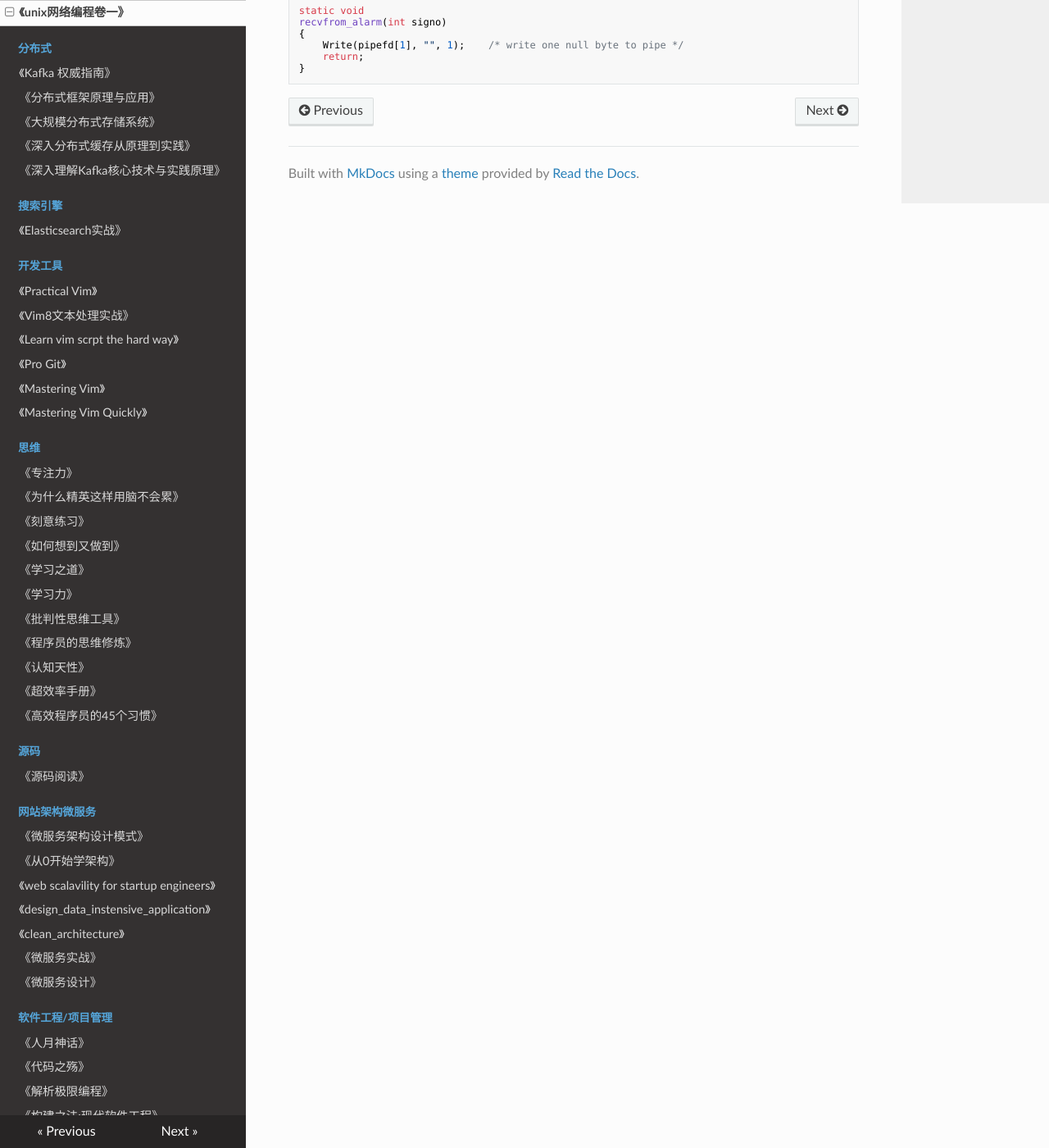
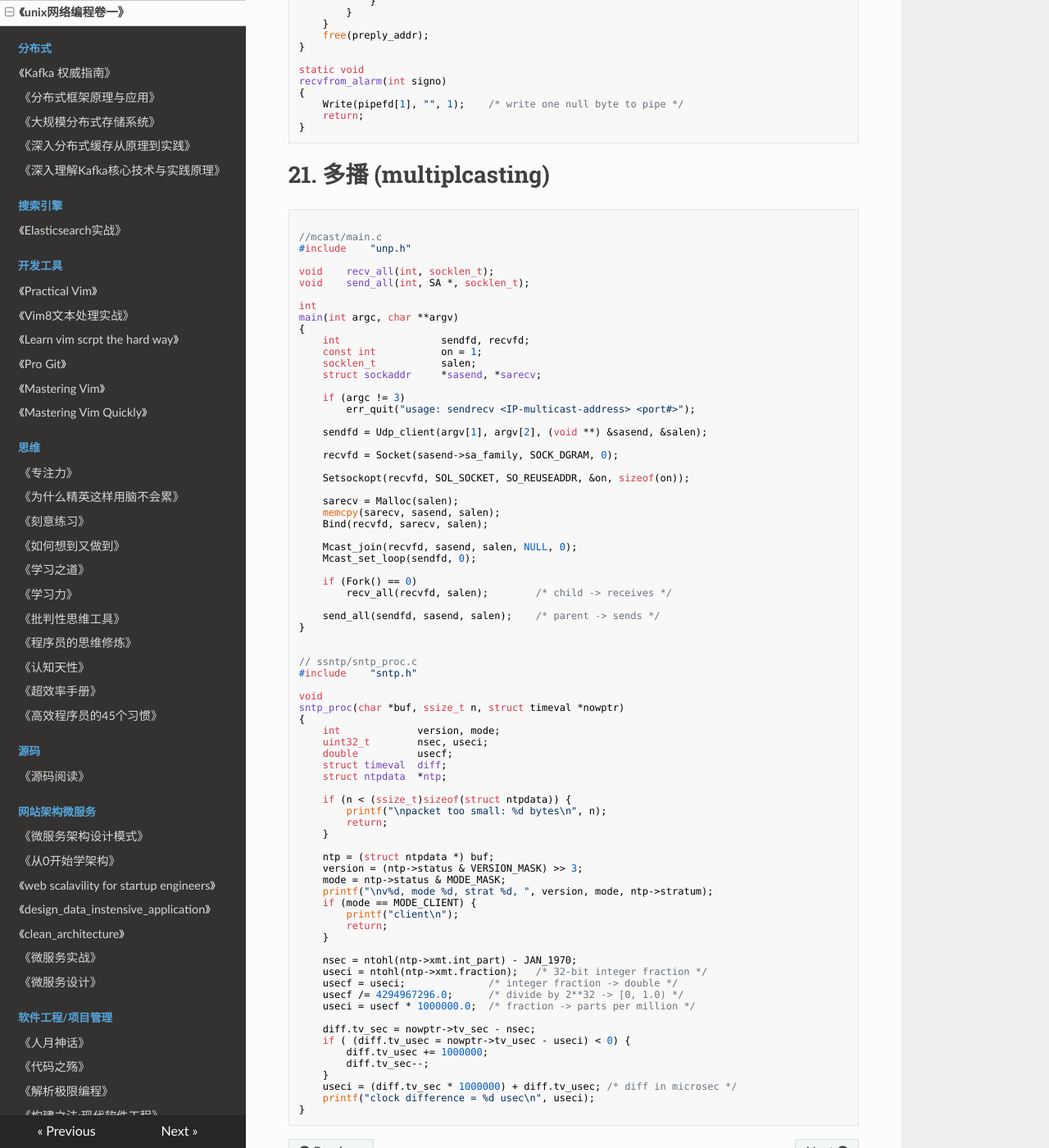
Before and after one commit to PegasusWang/booknotes, an MkDocs documentation site: the page built from docs/unix_linux/unix网络编程卷一.md, in a window 1280 px wide and 1400 px high, scrolled down 16290 px. Shown: the whole window at 82% size. Built offline with MkDocs 1.6.1, drawn with Linux system fonts in a browser that asks for light colours; nearby versions of some CDN libraries; old or Windows-style settings are respelled for this version of MkDocs; some of the changed text lies outside the part shown.

Commit message:
unp: 多播

````diff
--- a/docs/unix_linux/unix网络编程卷一.md
+++ b/docs/unix_linux/unix网络编程卷一.md
@@ -958,6 +958,8 @@ main(int argc, char **argv)
 若是UDP数据报则需沿协议栈向上一直处理到UDP层，即使不参与广播应用的主机也不能幸免。要是运行诸如音频、视频等以较高数据速率工作的应用，
 这些非必要的处理会给这些主机带来过度的处理负担。我们将在下一章看到多播可以解决本问题，因为多播发送的数据报只会由对相应多播应用感兴趣的主机接收。
 
+竞争状态：多个进程访问共享数据，正确结果取决于进程的执行顺序时，称这些进程处于竞争状态。
+
 ```c
 // bcast/udpcli06.c
 #include	"unp.h"
@@ -1048,3 +1050,87 @@ recvfrom_alarm(int signo)
 	return;
 }
 ```
+
+# 21. 多播 (multiplcasting)
+
+
+```c
+
+//mcast/main.c
+#include	"unp.h"
+
+void	recv_all(int, socklen_t);
+void	send_all(int, SA *, socklen_t);
+
+int
+main(int argc, char **argv)
+{
+	int					sendfd, recvfd;
+	const int			on = 1;
+	socklen_t			salen;
+	struct sockaddr		*sasend, *sarecv;
+
+	if (argc != 3)
+		err_quit("usage: sendrecv <IP-multicast-address> <port#>");
+
+	sendfd = Udp_client(argv[1], argv[2], (void **) &sasend, &salen);
+
+	recvfd = Socket(sasend->sa_family, SOCK_DGRAM, 0);
+
+	Setsockopt(recvfd, SOL_SOCKET, SO_REUSEADDR, &on, sizeof(on));
+
+	sarecv = Malloc(salen);
+	memcpy(sarecv, sasend, salen);
+	Bind(recvfd, sarecv, salen);
+
+	Mcast_join(recvfd, sasend, salen, NULL, 0);
+	Mcast_set_loop(sendfd, 0);
+
+	if (Fork() == 0)
+		recv_all(recvfd, salen);		/* child -> receives */
+
+	send_all(sendfd, sasend, salen);	/* parent -> sends */
+}
+
+
+// ssntp/sntp_proc.c
+#include	"sntp.h"
+
+void
+sntp_proc(char *buf, ssize_t n, struct timeval *nowptr)
+{
+	int				version, mode;
+	uint32_t		nsec, useci;
+	double			usecf;
+	struct timeval	diff;
+	struct ntpdata	*ntp;
+
+	if (n < (ssize_t)sizeof(struct ntpdata)) {
+		printf("\npacket too small: %d bytes\n", n);
+		return;
+	}
+
+	ntp = (struct ntpdata *) buf;
+	version = (ntp->status & VERSION_MASK) >> 3;
+	mode = ntp->status & MODE_MASK;
+	printf("\nv%d, mode %d, strat %d, ", version, mode, ntp->stratum);
+	if (mode == MODE_CLIENT) {
+		printf("client\n");
+		return;
+	}
+
+	nsec = ntohl(ntp->xmt.int_part) - JAN_1970;
+	useci = ntohl(ntp->xmt.fraction);	/* 32-bit integer fraction */
+	usecf = useci;				/* integer fraction -> double */
+	usecf /= 4294967296.0;		/* divide by 2**32 -> [0, 1.0) */
+	useci = usecf * 1000000.0;	/* fraction -> parts per million */
+
+	diff.tv_sec = nowptr->tv_sec - nsec;
+	if ( (diff.tv_usec = nowptr->tv_usec - useci) < 0) {
+		diff.tv_usec += 1000000;
+		diff.tv_sec--;
+	}
+	useci = (diff.tv_sec * 1000000) + diff.tv_usec;	/* diff in microsec */
+	printf("clock difference = %d usec\n", useci);
+}
+```
````
